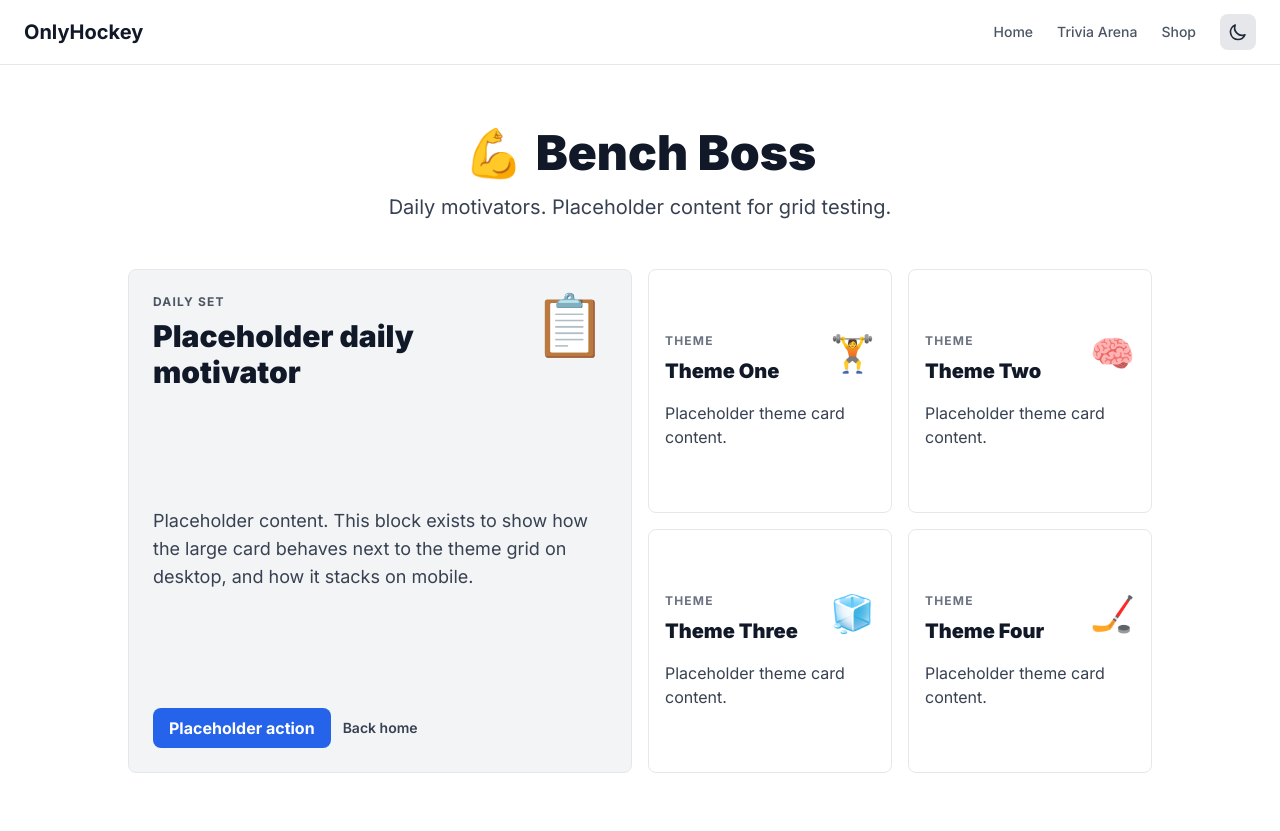
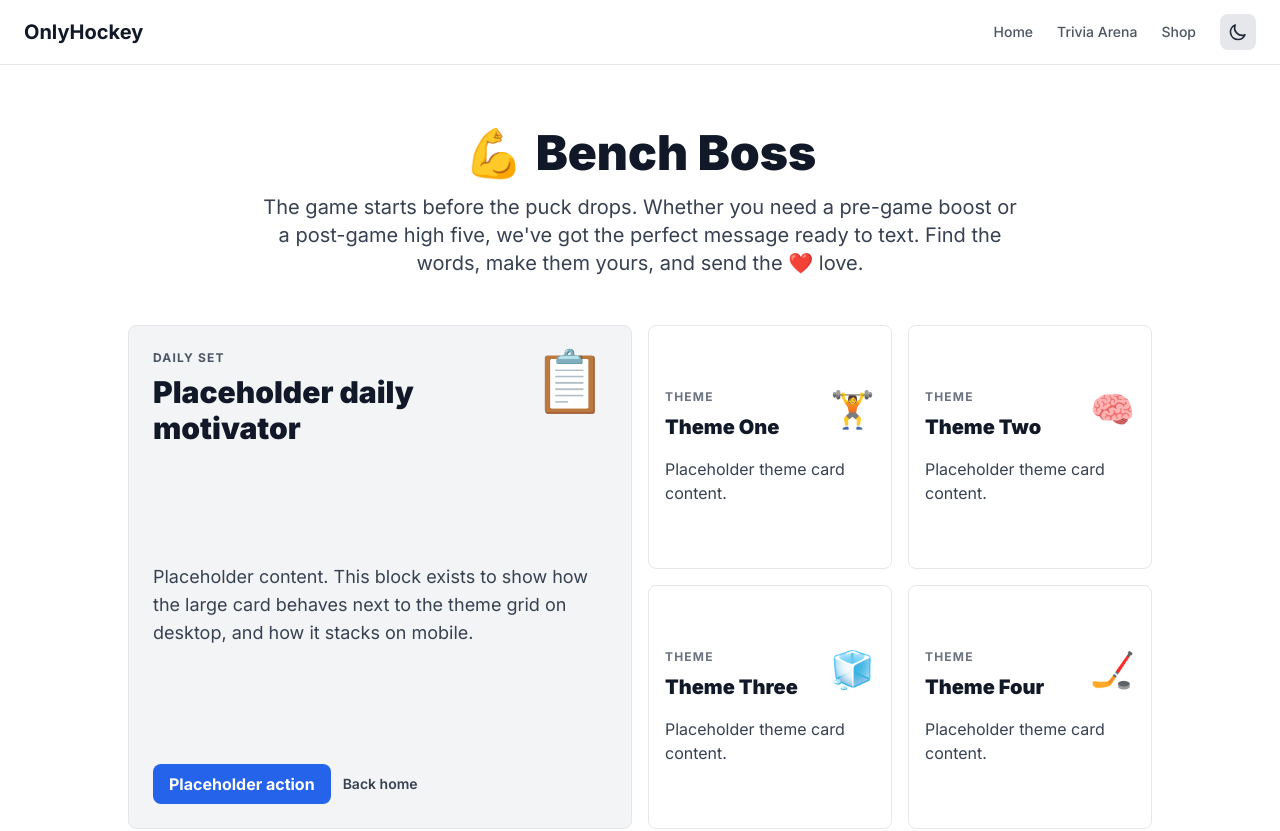
Before and after one commit to avintas/aska-web, a Next.js app: page /bench-boss in a window 1280 px wide. Shown: the top 831 px of the page. Built offline with nearby package versions, Linux system fonts and the light colour scheme.

Commit message:
Update motivator persona subtitles
Use the Game Day subtitle copy on the new persona pages and allow rich subtitle content so apostrophes render correctly.

```diff
--- a/src/app/bench-boss/page.tsx
+++ b/src/app/bench-boss/page.tsx
@@ -4,7 +4,13 @@ export default function BenchBossPage(): JSX.Element {
   return (
     <MotivatorPersonaPage
       title="Bench Boss"
-      subtitle="Daily motivators. Placeholder content for grid testing."
+      subtitle={
+        <>
+          The game starts before the puck drops. Whether you need a pre-game
+          boost or a post-game high five, we&apos;ve got the perfect message
+          ready to text. Find the words, make them yours, and send the ❤️ love.
+        </>
+      }
       headerEmoji="💪"
       dailyEmoji="📋"
       themes={[
--- a/src/app/captain-heart/page.tsx
+++ b/src/app/captain-heart/page.tsx
@@ -4,7 +4,13 @@ export default function CaptainHeartPage(): JSX.Element {
   return (
     <MotivatorPersonaPage
       title="Captain Heart"
-      subtitle="Daily motivators. Placeholder content for grid testing."
+      subtitle={
+        <>
+          The game starts before the puck drops. Whether you need a pre-game
+          boost or a post-game high five, we&apos;ve got the perfect message
+          ready to text. Find the words, make them yours, and send the ❤️ love.
+        </>
+      }
       headerEmoji="💙"
       dailyEmoji="🏒"
       themes={[
--- a/src/app/penalty-box-philosopher/page.tsx
+++ b/src/app/penalty-box-philosopher/page.tsx
@@ -4,7 +4,13 @@ export default function PenaltyBoxPhilosopherPage(): JSX.Element {
   return (
     <MotivatorPersonaPage
       title="Penalty Box Philosopher"
-      subtitle="Wisdom and mindset lessons. Placeholder content for grid testing."
+      subtitle={
+        <>
+          The game starts before the puck drops. Whether you need a pre-game
+          boost or a post-game high five, we&apos;ve got the perfect message
+          ready to text. Find the words, make them yours, and send the ❤️ love.
+        </>
+      }
       headerEmoji="🎓"
       dailyEmoji="💭"
       themes={[
--- a/src/components/MotivatorPersonaPage.tsx
+++ b/src/components/MotivatorPersonaPage.tsx
@@ -1,5 +1,6 @@
 import React from "react";
 import Link from "next/link";
+import type { ReactNode } from "react";
 
 type ThemeCard = {
   id: string;
@@ -10,7 +11,7 @@ type ThemeCard = {
 
 export function MotivatorPersonaPage(props: {
   title: string;
-  subtitle: string;
+  subtitle: ReactNode;
   headerEmoji: string;
   dailyEmoji: string;
   themes: ThemeCard[];
```
